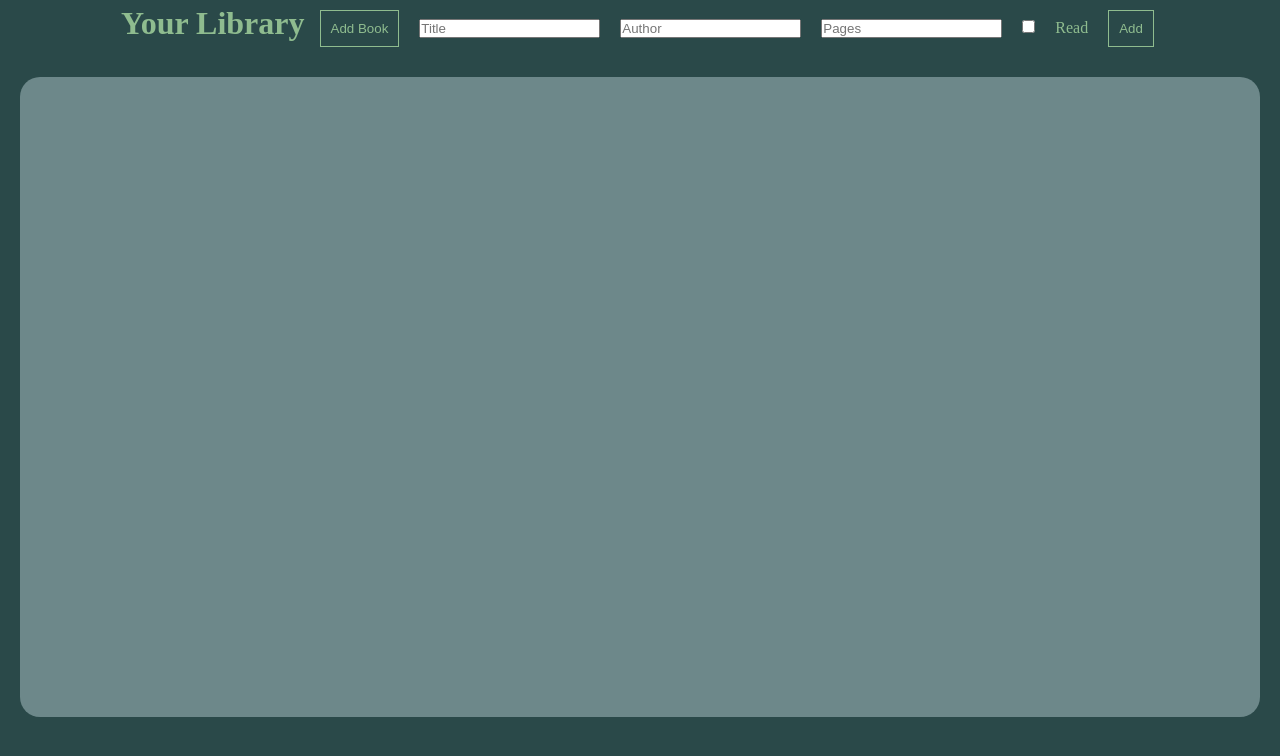
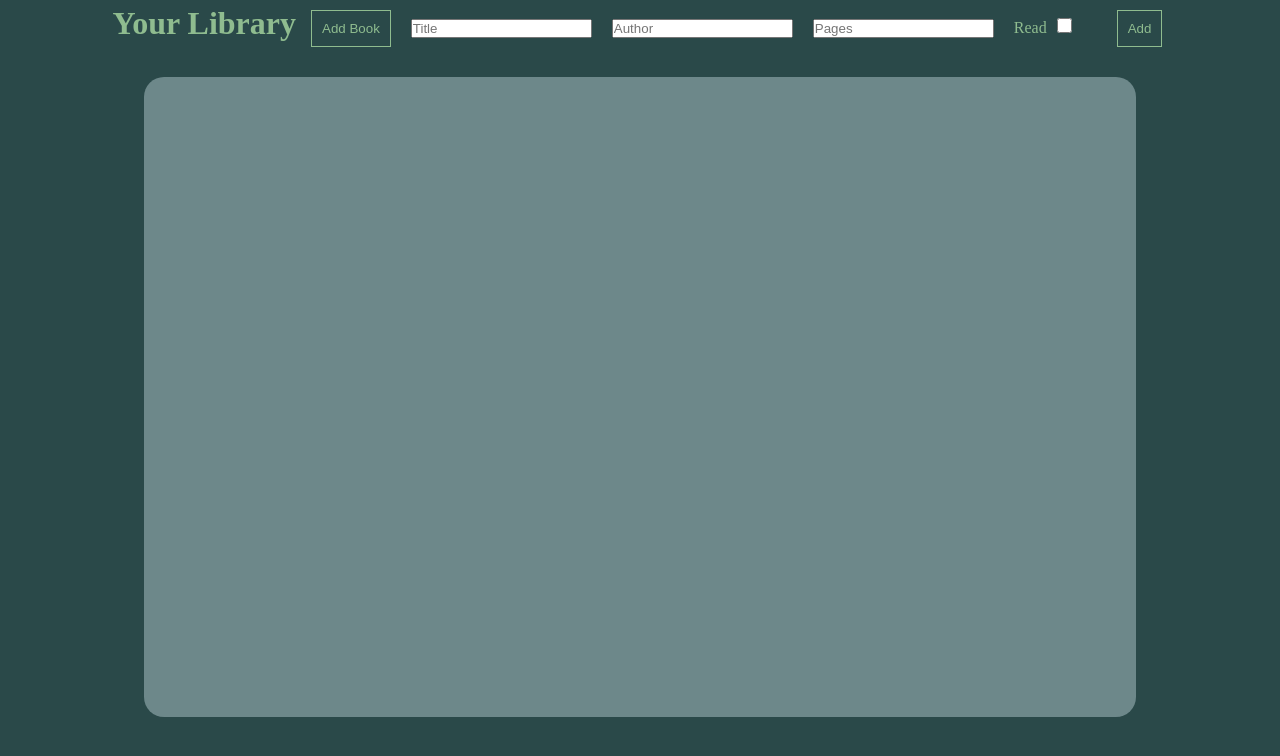
Before and after one commit to DylanHojnoski/Library, a plain HTML site: page index.html in a window 1280 px wide. Both pictures are taken after a click on the button "Add Book". Drawn offline with Linux system fonts and the light colour scheme.

Commit message:
Fixed radio button

```diff
--- a/main.js
+++ b/main.js
@@ -48,6 +48,10 @@ function newBookForm()
 
     const readInput = document.createElement("input");
     readInput.setAttribute("type", "checkbox");
+    readInput.setAttribute("class", "read");
+
+    const checkmark = document.createElement("span");
+    checkmark.setAttribute("class", "checkmark");
 
     const label = document.createElement("label");
     label.textContent = "Read";
@@ -55,17 +59,21 @@ function newBookForm()
     const submit = document.createElement("button");
     submit.textContent = "Add";
     submit.addEventListener("click", () => {
-        myLibrary.push(new Book(titleInput.value, authorInput.value, pagesInput.value, readInput.checked));
-        bookForm.remove();
-        addBookCard();
-        active = false;
+        if(titleInput.value != "" && authorInput.value != "" && pagesInput.value != "")
+        {
+            myLibrary.push(new Book(titleInput.value, authorInput.value, pagesInput.value, readInput.checked));
+            bookForm.remove();
+            addBookCard();
+            active = false;
+        }
     });
 
     bookForm.append(titleInput);
     bookForm.append(authorInput);
     bookForm.append(pagesInput);
-    bookForm.append(readInput);
+    label.append(readInput);
     bookForm.append(label);
+    label.append(checkmark);
     bookForm.append(submit);
     header.append(bookForm);
 }
@@ -88,10 +96,14 @@ function addBookCard()
 
     const read = document.createElement("input");
     read.setAttribute("type", "checkbox");
+    read.setAttribute("class", "read");
     bookObject.read ? read.setAttribute("checked", bookObject.read): false;
     read.addEventListener("change", () => {
         bookObject.read = read.checked;
     });
+
+    const checkmark = document.createElement("span");
+    checkmark.setAttribute("class", "checkmark");
 
     const label = document.createElement("label");
     label.textContent = "Read";
@@ -110,7 +122,8 @@ function addBookCard()
     book.append(title);
     book.append(author);
     book.append(pages);
-    book.append(read);
+    label.append(read);
+    label.append(checkmark);
     book.append(label);
     bookcontainer.append(book);
 }
--- a/style.css
+++ b/style.css
@@ -48,11 +48,29 @@ header label {
     margin: 10px;
 }
 
+.read {
+  height: 15px;
+  width: 15px;
+  z-index: 4;
+  cursor: pointer;
+}
+
+.checkmark {
+    background-color: #6d888a;
+    display: inline-block;
+    height: 15px;
+    width: 15px;
+    border-radius: 3px;
+    position: relative;
+    left: -25px;
+    z-index: -1;
+}
+
 .bookContainer {
     display: flex;
     flex-wrap: wrap;
-    flex-basis: 100%;
-    width: 80vw;
+    flex-basis: 80%;
+    width: 60vw;
     height: 80vh;
     justify-content: center;
     background-color: #6d888a;
@@ -93,3 +111,10 @@ header label {
     padding: 3px;
     align-self: flex-end;
 }
+
+@media screen and (max-width: 800px)
+{
+    .book {
+        flex-basis:  100%;
+    }
+}
```
